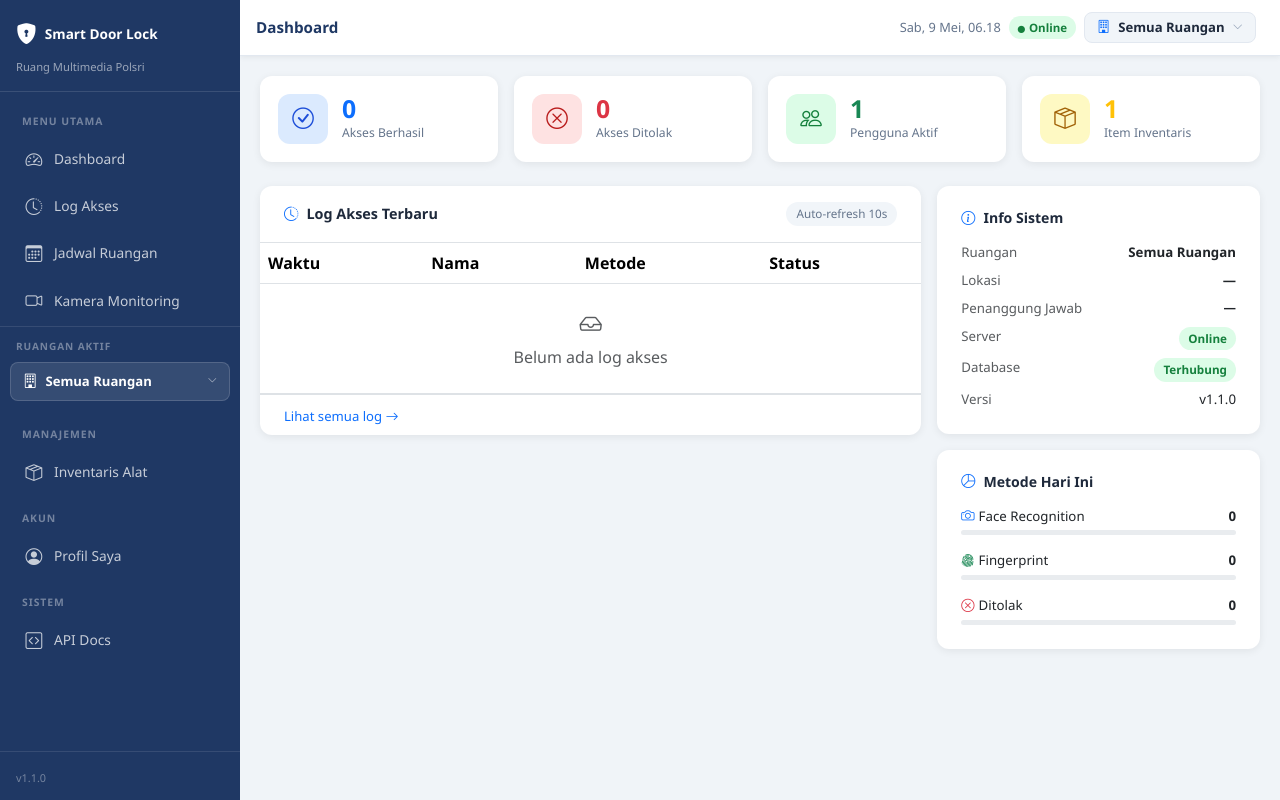
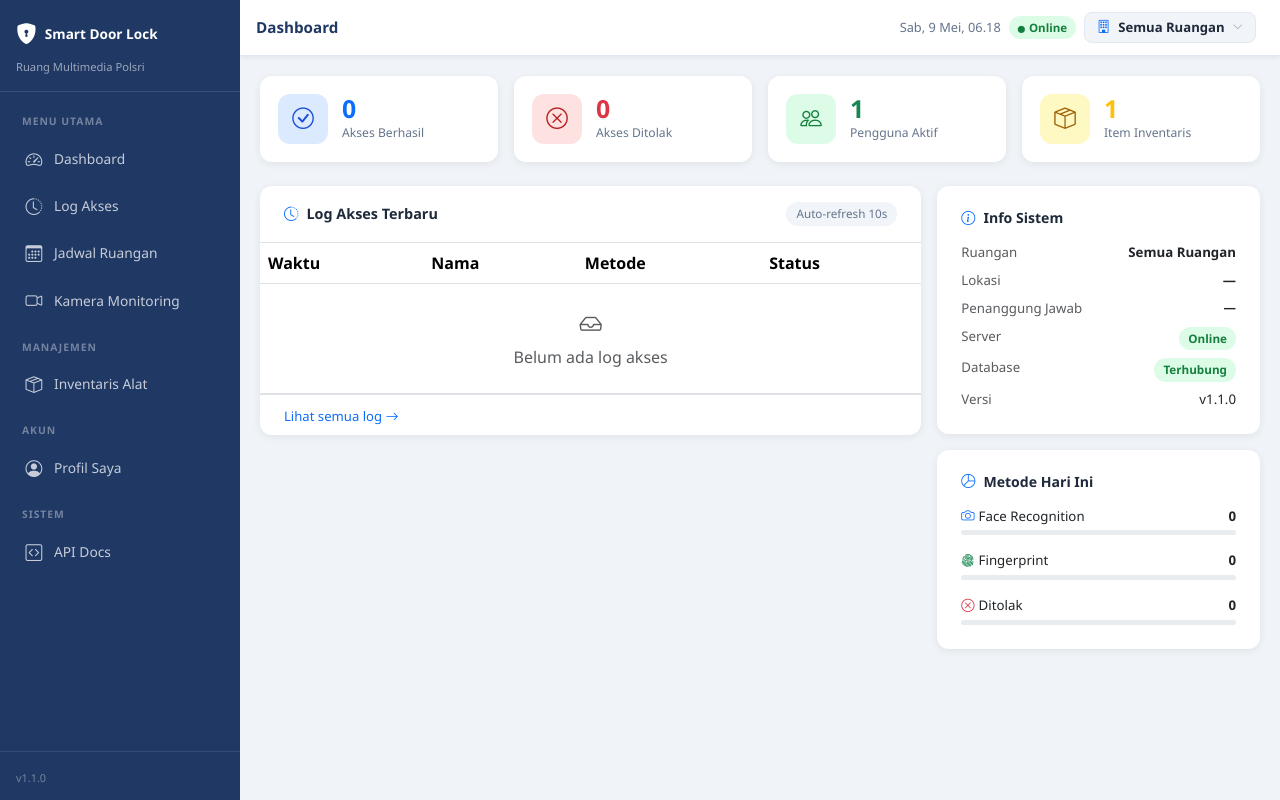
Before and after one commit to Anitery/facefinger_polsri, a FastAPI app: template app/templates/pages/index.html in a window 1280 px wide. Run offline with FastAPI, Linux system fonts and the light colour scheme; the template is opened without the code that fills it: most values are stand-ins (such as "Sample title", 1, 10 or a date in 2020); data that the repository does not hold is empty; some libraries are stand-ins or nearby versions.

Commit message:
fix: sembunyikan dropdown ruangan sidebar di desktop

```diff
--- a/app/templates/base.html
+++ b/app/templates/base.html
@@ -269,7 +269,7 @@
     </a>
     <!-- ── Pilih Ruangan (muncul di semua ukuran layar di sidebar) ── -->
     {% if ruangan_list %}
-    <div style="padding: 12px 10px; border-top: 1px solid rgba(255,255,255,.1);">
+    <div class="d-lg-none" style="padding: 12px 10px; border-top: 1px solid rgba(255,255,255,.1);">
       <div style="color:rgba(255,255,255,.38); font-size:.63rem; font-weight:700;
                   letter-spacing:.09em; text-transform:uppercase; margin-bottom:8px;
                   padding: 0 6px;">
```
